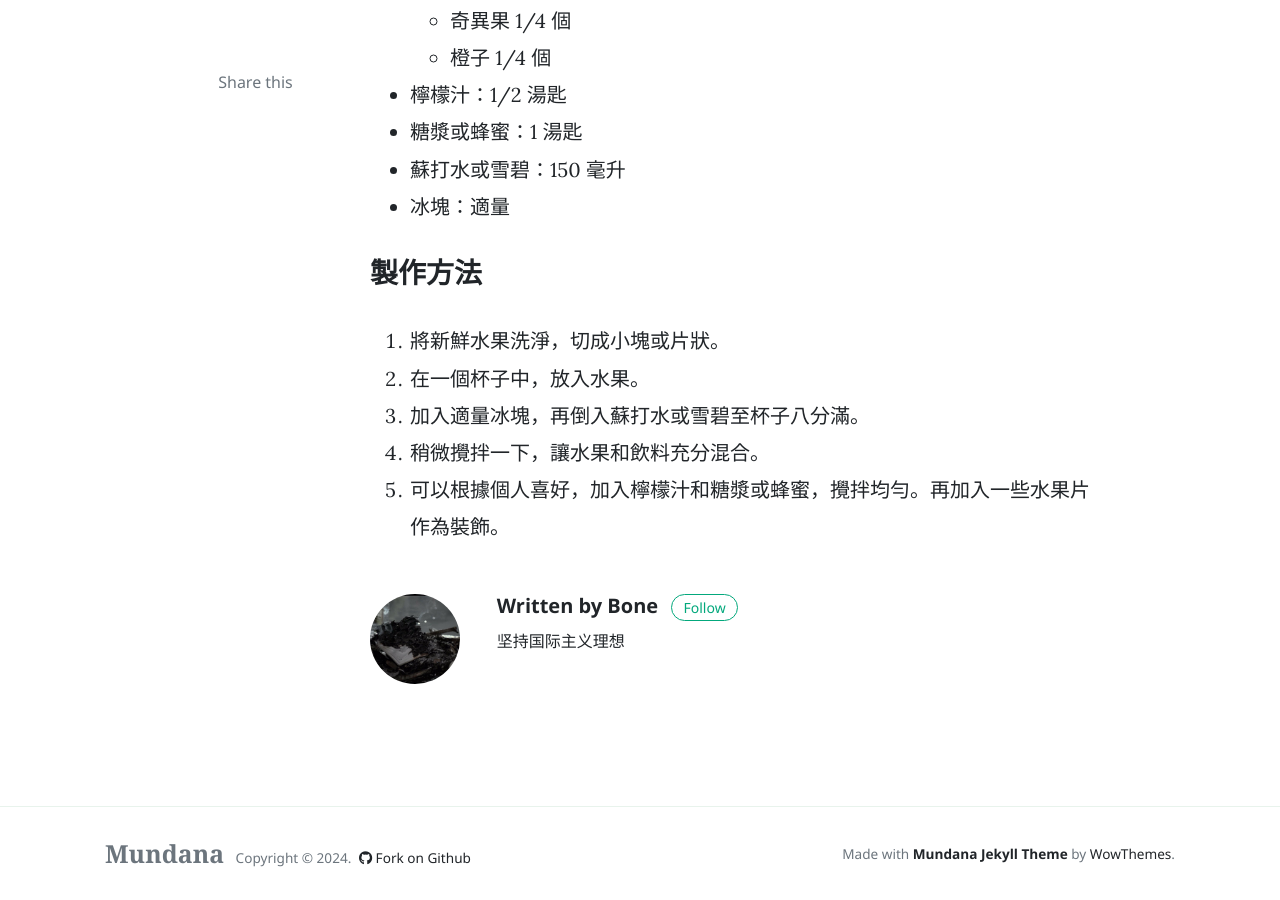
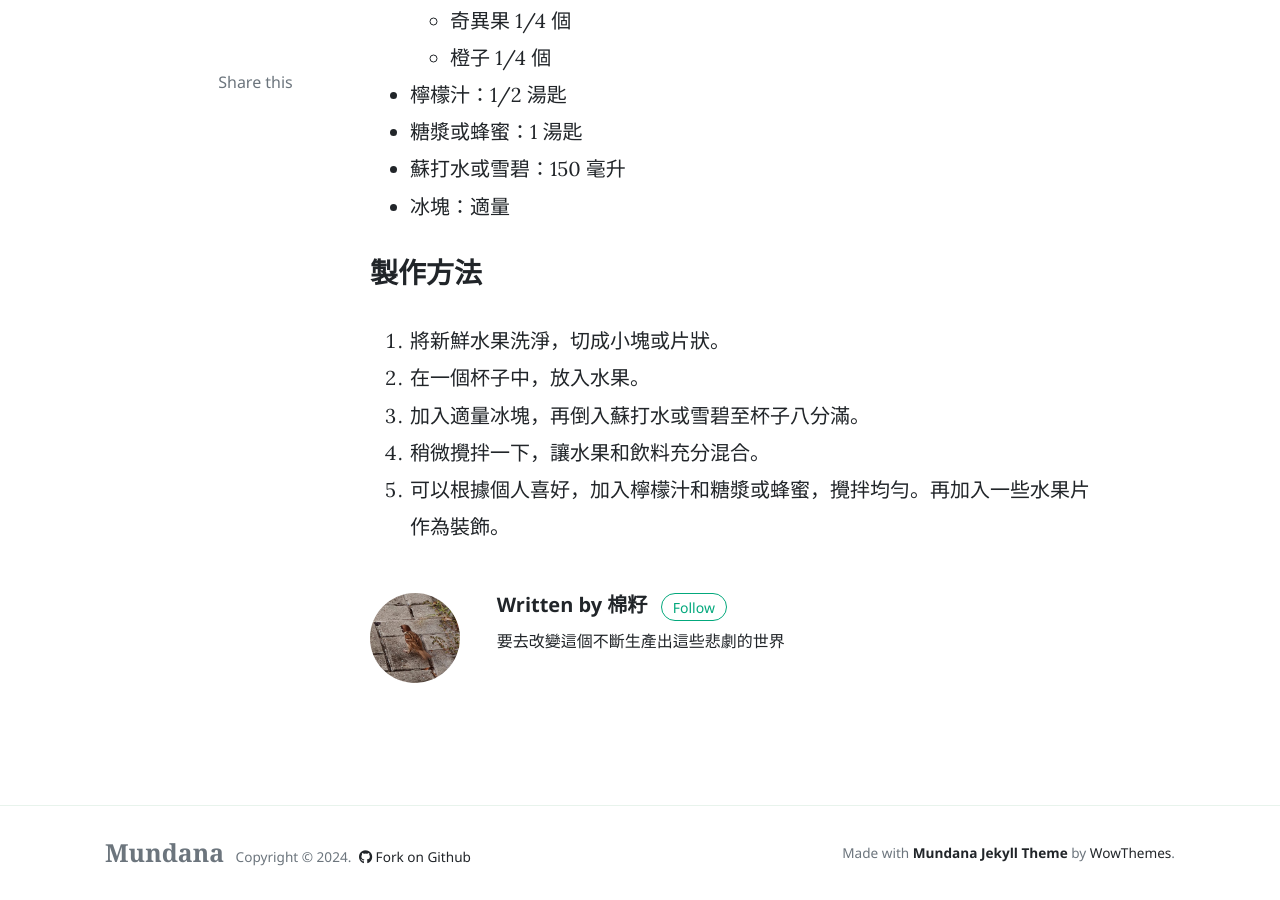
Before and after one commit to mediation-magazine/mediation-magazine.github.io, a Jekyll site: the page built from docs/_posts/2024-07-08-菜谱.markdown, in a window 1280 px wide and 900 px high, scrolled down 4554 px. Built offline with Jekyll 4.4.1, drawn with Linux system fonts in a browser that asks for light colours; nearby versions of some CDN libraries; comment, search, counter and statistics services are not loaded.

Commit message:
Update 2024-07-08-菜谱.markdown

```diff
--- a/docs/_posts/2024-07-08-菜谱.markdown
+++ b/docs/_posts/2024-07-08-菜谱.markdown
@@ -2,6 +2,7 @@
 layout: post
 title: "菜谱"
 date: 2024-07-08 22:35:00 +0800
+author: 棉籽
 ---
 
 在廣東話中，「炒魷」（caau2 jau4）一詞有不吉利的意思，因為魷魚在炒制的過程中會捲起，看起來就像是卷起鋪益走人的樣子，因此「炒魷魚」就引申為解僱的意思。「豉汁炒魷」是香港人的家常菜，也幾乎是每家港式茶餐廳的菜肴之一。餐館通常稱其為「豉椒炒鮮魷」，或許是一種文化避諱。有些餐廳會在底部加上炸麪，鮮嫩多汁的魷魚和醬汁澆在香脆的炸麪底上，堪稱一絕！
```
